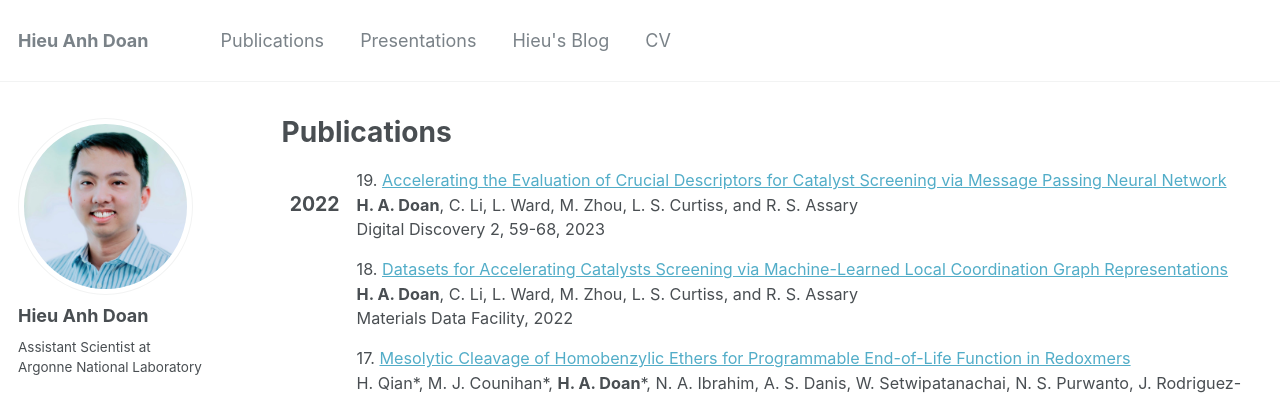
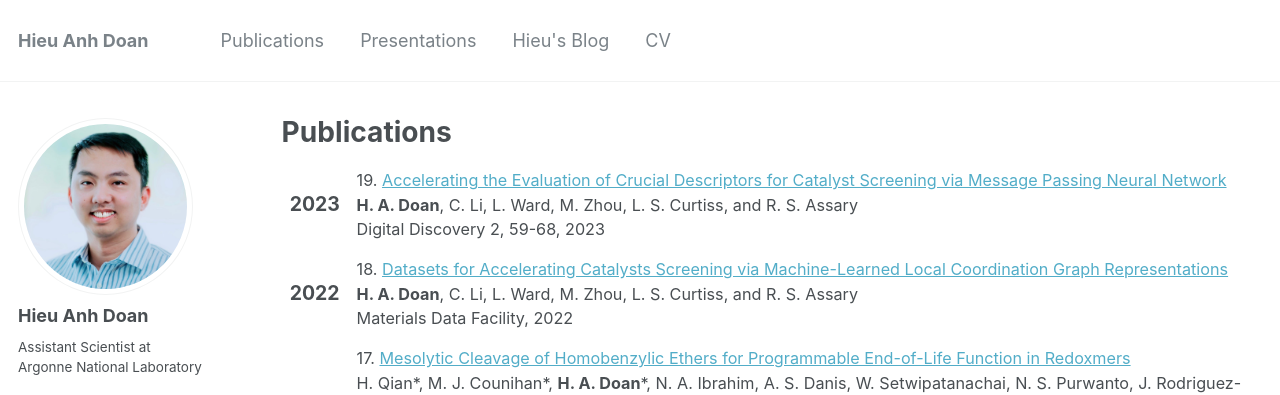
Before and after one commit to hieuadoan/hieuadoan.github.io, a Jekyll site: the page built from _pages/publications.html, in a window 1280 px wide and 900 px high. Shown: the top 395 px of the window. Built offline with Jekyll 4.4.1, drawn with Linux system fonts in a browser that asks for light colours; some web fonts are replaced.

Commit message:
Move DD pub to 2023

```diff
--- a/_pages/publications.html
+++ b/_pages/publications.html
@@ -11,7 +11,7 @@ author_profile: true
 		<td>
 			<span class="date">
 
-				<big><strong>2022</strong></big><br />
+				<big><strong>2023</strong></big><br />
 
 
 
```
Also changed, not shown: other parts of _pages/publications.html (+8 -0 lines). Lines whose indentation alone changed are shown as unchanged.
